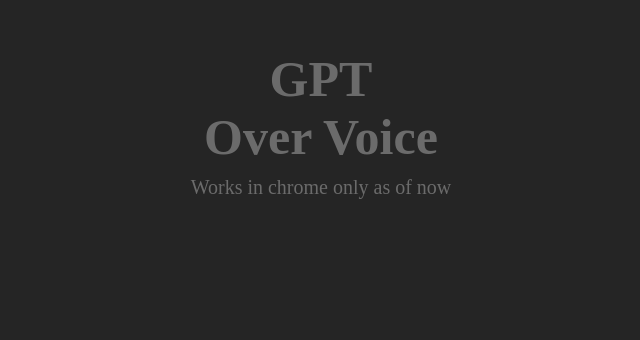
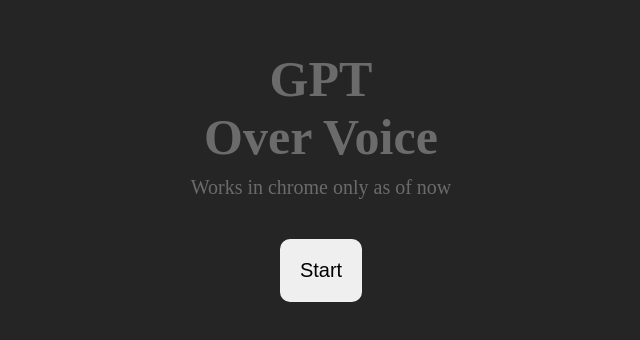
Before and after one commit to ganeshkatta39/GPT_over_voice, a website: page dist/GPT_over_voice/index.html in a window 1280 px wide. Shown: the whole page, without its empty margins (319-959 px from the left). Drawn offline with nearby package versions, Linux system fonts and the light colour scheme.

Commit message:
added user interaction for the sound to work

```diff
--- a/dist/GPT_over_voice/index.html
+++ b/dist/GPT_over_voice/index.html
@@ -14,6 +14,9 @@
         Over Voice
       </h1>
       <p>Works in chrome only as of now</p>
+      <div class="button-container">
+        <button id="start">Start</button>
+      </div>
       <div class="container">
         <div class="texts"></div>
       </div>
--- a/dist/GPT_over_voice/main.js
+++ b/dist/GPT_over_voice/main.js
@@ -16,11 +16,21 @@
   utterThis.onend = () => {
     recognition.start();
   };
+  utterThis.onerror = (e) => {
+    console.log(e);
+  };
   utterThis.voice = voices[3];
   utterThis.pitch = 0.8;
   utterThis.rate = 1;
   synth.speak(utterThis);
 }
+
+// adding a button to have user interaction so that the app works
+const start_button = document.getElementById("start");
+start_button.addEventListener("click", () => {
+  recognition.start();
+  start_button.parentNode.removeChild(start_button);
+});
 
 // loding animation
 // Show the loading animation
@@ -76,5 +86,3 @@
     recognition.start();
   }
 });
-
-recognition.start();
--- a/dist/GPT_over_voice/style.css
+++ b/dist/GPT_over_voice/style.css
@@ -81,37 +81,15 @@
   }
 }
 
-#sound-wave {
-  width: 200px;
-  height: 100px;
-  position: relative;
-  overflow: hidden;
+#start {
+  padding: 20px;
+  border: none;
+  border-radius: 10px;
+  font-size: 20px;
 }
 
-#sound-wave svg {
-  position: absolute;
-  bottom: 0;
-  left: 0;
-  width: 100%;
-  height: 100%;
+.button-container {
+  display: flex;
+  justify-content: center;
+  width: 100vw; /* Adjust this value to center vertically as well */
 }
-
-#sound-wave path {
-  fill: none;
-  stroke: #3498db;
-  stroke-width: 2;
-  stroke-linecap: round;
-  animation: sound-wave-animation 1s infinite linear;
-}
-
-@keyframes sound-wave-animation {
-  0% {
-    d: path("M0,50");
-  }
-  50% {
-    d: path("M0,50 C25,80 75,20 100,50 C125,80 175,20 200,50");
-  }
-  100% {
-    d: path("M0,50");
-  }
-}
```
